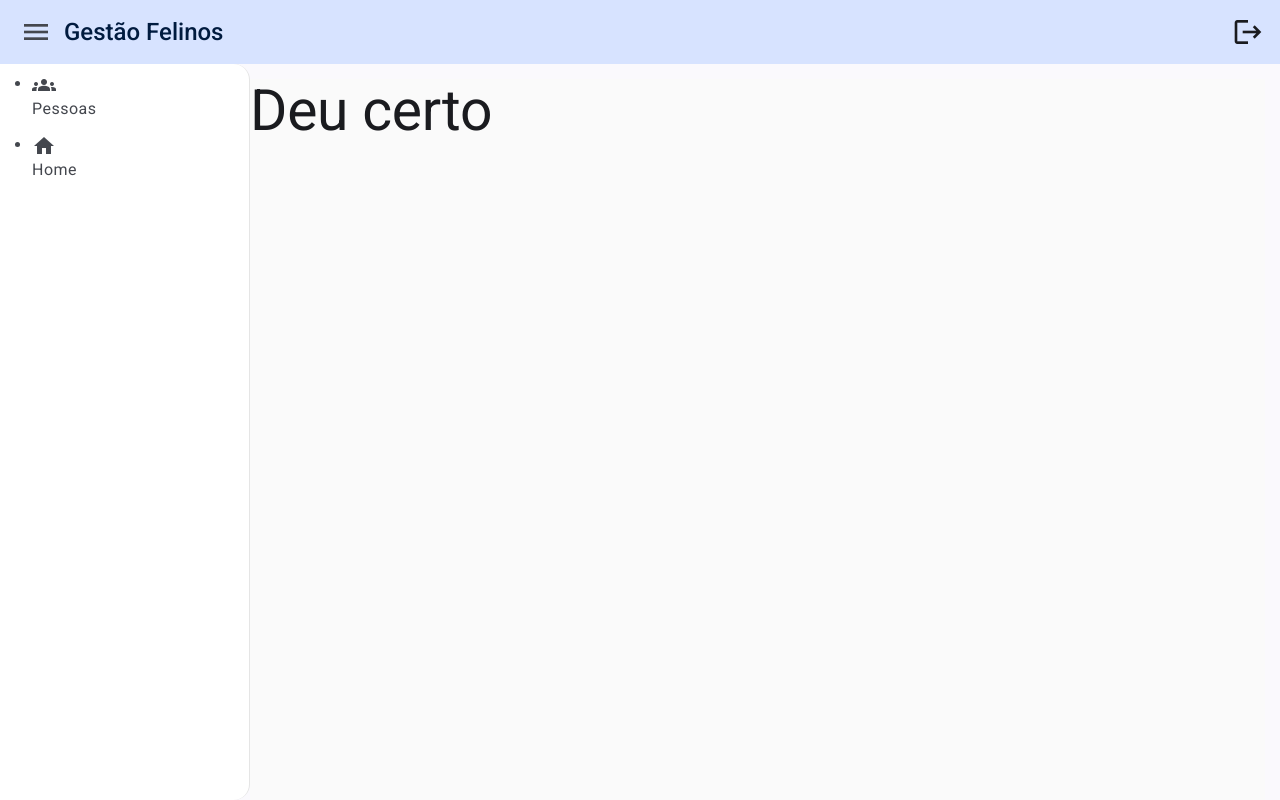
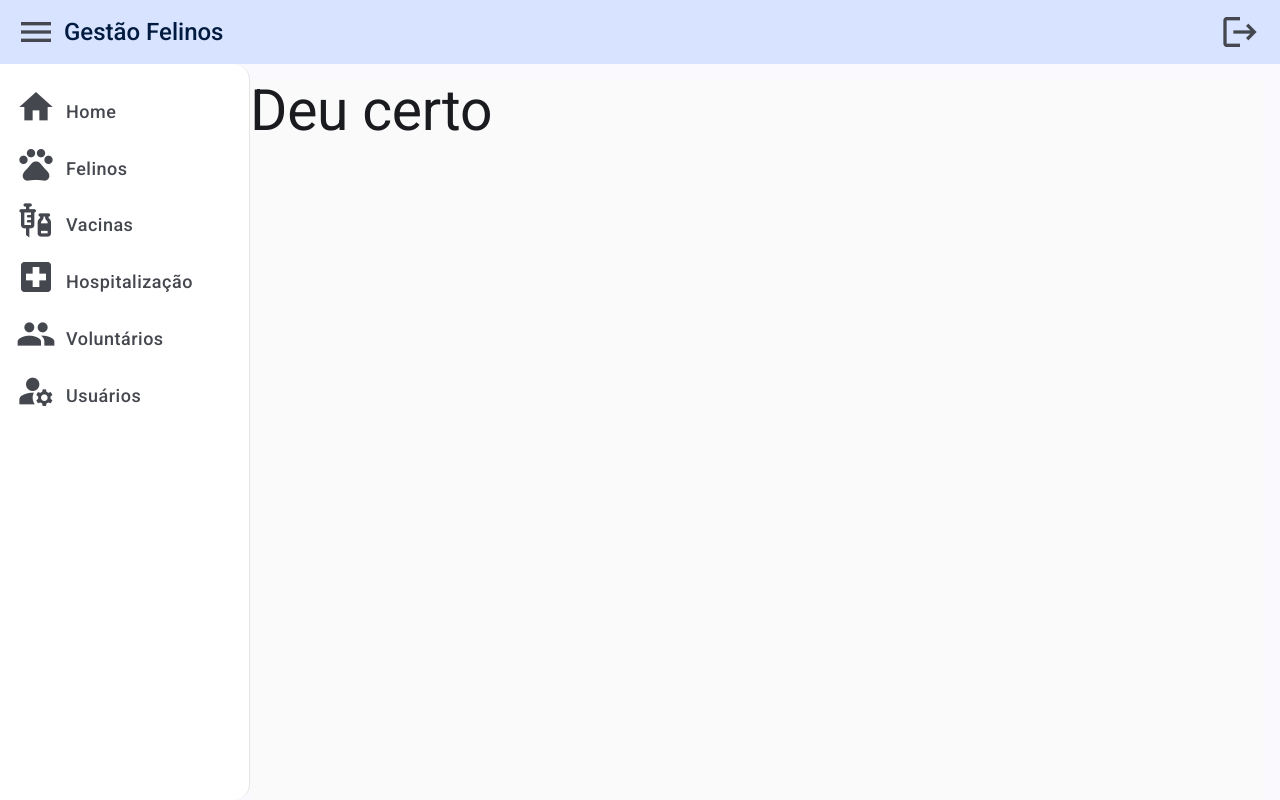
Before and after one commit to jsaraivasapori/Gestao_felinos, an Angular app in the folder gestao_front/: page / in a window 1280 px wide. Built offline with nearby package versions, Linux system fonts and the light colour scheme.

Commit message:
side nav finalizada

```diff
--- a/gestao_front/angular.json
+++ b/gestao_front/angular.json
@@ -31,8 +31,8 @@
             ],
             "styles": [
               "src/styles.scss",
-              "@angular/material/prebuilt-themes/azure-blue.css",
-              "node_modules/bootstrap/dist/css/bootstrap.min.css"
+              "node_modules/bootstrap/dist/css/bootstrap.min.css",
+              "@angular/material/prebuilt-themes/azure-blue.css"
             ],
             "scripts": []
           },
--- a/gestao_front/src/app/components/side-nav/side-nav.component.html
+++ b/gestao_front/src/app/components/side-nav/side-nav.component.html
@@ -4,7 +4,9 @@
       <mat-icon class="menu">menu</mat-icon>
     </button>
     <h1 class="title">Gestão Felinos</h1>
-    <mat-icon class="fixed-right">logout</mat-icon>
+    <button mat-icon-button class="fixed-right">
+      <mat-icon class="logout">logout</mat-icon>
+    </button>
   </mat-toolbar>
 
   <mat-sidenav-container
@@ -18,15 +20,31 @@
       [fixedInViewport]="mobileQuery.matches"
       fixedTopGap="56"
     >
-      <mat-nav-list>
+      <mat-nav-list class="flex-column d-flex">
         <ul class="sidenav-list">
-          <li class="list-item" routerLink="/home/liderancas">
-            <span><mat-icon>groups</mat-icon></span>
-            <p>Pessoas</p>
-          </li>
           <li class="list-item">
             <span><mat-icon>home</mat-icon></span>
             <p>Home</p>
+          </li>
+          <li class="list-item">
+            <span><mat-icon>pets</mat-icon></span>
+            <p>Felinos</p>
+          </li>
+          <li class="list-item">
+            <span><mat-icon>vaccines</mat-icon></span>
+            <p>Vacinas</p>
+          </li>
+          <li class="list-item">
+            <span><mat-icon>local_hospital</mat-icon></span>
+            <p>Hospitalização</p>
+          </li>
+          <li class="list-item">
+            <span><mat-icon>group</mat-icon></span>
+            <p>Voluntários</p>
+          </li>
+          <li class="list-item">
+            <span><mat-icon>manage_accounts</mat-icon></span>
+            <p>Usuários</p>
           </li>
         </ul>
       </mat-nav-list>
--- a/gestao_front/src/app/components/side-nav/side-nav.component.scss
+++ b/gestao_front/src/app/components/side-nav/side-nav.component.scss
@@ -25,6 +25,11 @@
     margin-right: 8px;
 
     .menu {
+      font-size: 32px;
+      width: 32px;
+      height: 32px;
+    }
+    .logout {
       font-size: 32px;
       width: 32px;
       height: 32px;
@@ -68,6 +73,43 @@
     @media (max-width: 600px) {
       width: 65vw;
     }
+    mat-nav-list {
+      .sidenav-list {
+        list-style-type: none;
+        padding: 1rem;
+      }
+      .list-item {
+        display: flex;
+        flex-direction: row;
+        align-items: center;
+        margin-bottom: 1rem;
+        cursor: pointer;
+        &:hover {
+          border-radius: 20px;
+          color: var(--blue);
+          background-color: var(--primary-color);
+          transition: 150ms;
+          transform: scale(1.05);
+        }
+      }
+      span {
+        margin: 0.5rem;
+      }
+      mat-icon {
+        font-size: 40px;
+        margin-right: 10px;
+        position: relative;
+        bottom: 2px;
+      }
+      p {
+        margin-bottom: 0;
+        line-height: 1.5;
+        position: relative;
+        top: 3px;
+        font-size: 18px;
+        font-weight: 500;
+      }
+    }
   }
 
   mat-sidenav-content {
@@ -104,7 +146,11 @@
 // Correção para alinhamento global de ícones
 mat-icon {
   display: inline-flex !important;
+  overflow: visible;
   align-items: center;
   justify-content: center;
   vertical-align: middle;
 }
+.material-icons {
+  font-size: 40px !important;
+}
--- a/gestao_front/src/styles.scss
+++ b/gestao_front/src/styles.scss
@@ -15,6 +15,7 @@ body {
   --error-color: #ac2828;
   --font-color: #001b3f;
   --background-color: #fafafa;
+  --gray-color: #cfcfcf;
   --blue: #005cbb;
 }
 
@@ -26,3 +27,7 @@ body {
   margin: 0;
   font-family: Roboto, "Helvetica Neue", sans-serif;
 }
+
+.cursor-pointer:hover {
+  cursor: pointer;
+}
```
